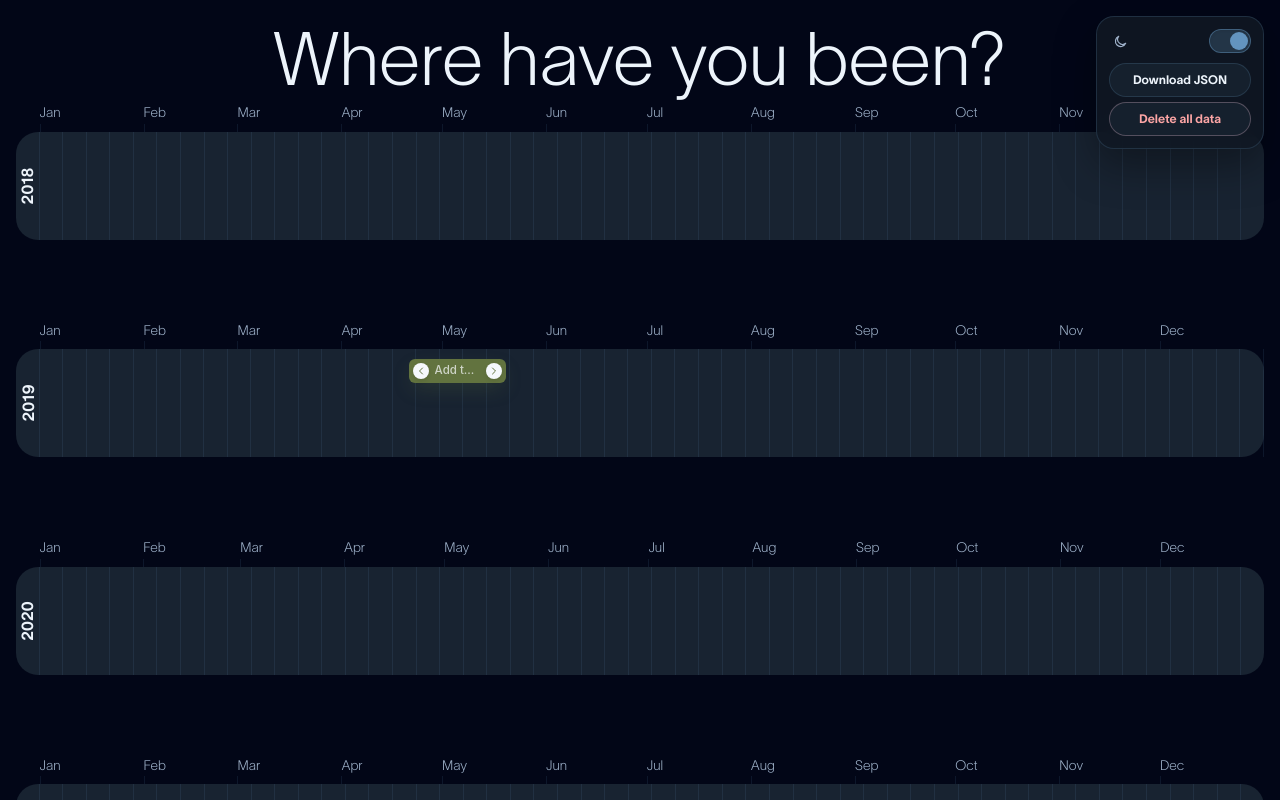
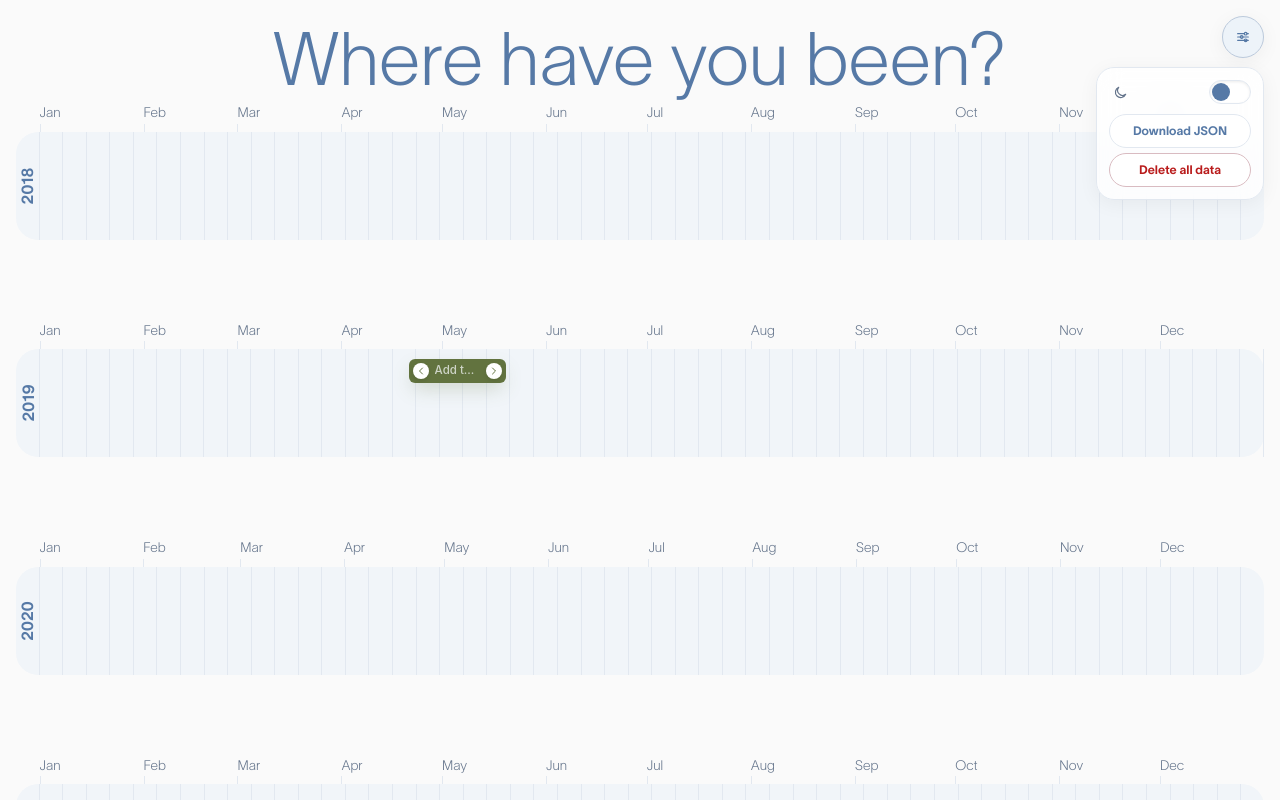
Before and after one commit to miggu/timeline, a React (Vite) app: page / in a window 1280 px wide. Both pictures are taken after a click on the button "Open settings". Shown: the top 800 px of the page. Built offline with nearby package versions, Linux system fonts and the light colour scheme; a web font is replaced by a local one.

Commit message:
Collapse settings into a dropdown

```diff
--- a/src/components/Settings.tsx
+++ b/src/components/Settings.tsx
@@ -1,3 +1,4 @@
+import { useEffect, useRef, useState } from "react";
 import { ThemeSwitch } from "./ThemeSwitch";
 
 const ThemeIcon = () => (
@@ -7,6 +8,22 @@ const ThemeIcon = () => (
 		aria-hidden="true"
 	>
 		<path d="M19 15.5A7.5 7.5 0 0 1 8.5 5 8 8 0 1 0 19 15.5Z" />
+	</svg>
+);
+
+const SettingsIcon = () => (
+	<svg
+		viewBox="0 0 24 24"
+		className="settings__icon"
+		aria-hidden="true"
+	>
+		<path d="M4 7h10" />
+		<path d="M4 17h16" />
+		<path d="M18 7h2" />
+		<path d="M4 12h16" />
+		<circle cx="16" cy="7" r="2" />
+		<circle cx="10" cy="12" r="2" />
+		<circle cx="16" cy="17" r="2" />
 	</svg>
 );
 
@@ -23,8 +40,56 @@ export function Settings({
 	onExportTimeline,
 	onDeleteAllData,
 }: SettingsProps) {
+	const [isOpen, setIsOpen] = useState(false);
+	const containerRef = useRef<HTMLDivElement | null>(null);
+
+	useEffect(() => {
+		if (!isOpen) {
+			return;
+		}
+
+		const handlePointerDown = (event: PointerEvent) => {
+			if (
+				containerRef.current &&
+				event.target instanceof Node &&
+				!containerRef.current.contains(event.target)
+			) {
+				setIsOpen(false);
+			}
+		};
+
+		const handleKeyDown = (event: KeyboardEvent) => {
+			if (event.key === "Escape") {
+				setIsOpen(false);
+			}
+		};
+
+		window.addEventListener("pointerdown", handlePointerDown);
+		window.addEventListener("keydown", handleKeyDown);
+
+		return () => {
+			window.removeEventListener("pointerdown", handlePointerDown);
+			window.removeEventListener("keydown", handleKeyDown);
+		};
+	}, [isOpen]);
+
 	return (
-		<div className="settings">
+		<div
+			ref={containerRef}
+			className={`settings${isOpen ? " settings--open" : ""}`}
+		>
+			<button
+				className="settings__trigger"
+				type="button"
+				aria-expanded={isOpen}
+				aria-controls="settings-panel"
+				aria-label="Open settings"
+				onClick={() => setIsOpen((open) => !open)}
+			>
+				<SettingsIcon />
+			</button>
+			{isOpen ? (
+				<div className="settings__panel" id="settings-panel">
 					<div className="settings__group">
 						<div className="settings__toggle-row">
 							<span className="settings__icon-label">
@@ -55,5 +120,7 @@ export function Settings({
 						</button>
 					</div>
 				</div>
+			) : null}
+		</div>
 	);
 }
--- a/src/styles/settings.css
+++ b/src/styles/settings.css
@@ -2,14 +2,52 @@
 	position: fixed;
 	top: 1rem;
 	right: 1rem;
-	background: var(--surface-elevated);
+	z-index: 1000;
+	display: flex;
+	flex-direction: column;
+	align-items: flex-end;
+}
+
+.settings__trigger {
+	width: 42px;
+	height: 42px;
+	display: inline-flex;
+	align-items: center;
+	justify-content: center;
+	border: 1px solid var(--border-color);
+	border-radius: 999px;
+	background: color-mix(in srgb, var(--surface-elevated) 92%, transparent);
+	backdrop-filter: blur(12px);
+	box-shadow: var(--panel-shadow);
+	color: var(--text-primary);
+	cursor: pointer;
+	transition:
+		border-color 0.2s ease,
+		background-color 0.2s ease,
+		transform 0.2s ease;
+}
+
+.settings__trigger:hover,
+.settings__trigger:focus-visible,
+.settings--open .settings__trigger {
+	background: var(--surface-hover);
+	border-color: color-mix(in srgb, var(--accent-color) 28%, var(--border-color));
+	outline: none;
+}
+
+.settings__trigger:active {
+	transform: translateY(1px);
+}
+
+.settings__panel {
+	margin-top: 0.55rem;
+	min-width: 168px;
+	background: color-mix(in srgb, var(--surface-elevated) 95%, transparent);
 	backdrop-filter: blur(12px);
 	border: 1px solid var(--border-color);
 	border-radius: 18px;
 	padding: 0.75rem;
 	box-shadow: var(--panel-shadow);
-	z-index: 1000;
-	min-width: 168px;
 }
 
 .settings__group {
```
Lines whose indentation alone changed are shown as unchanged.
